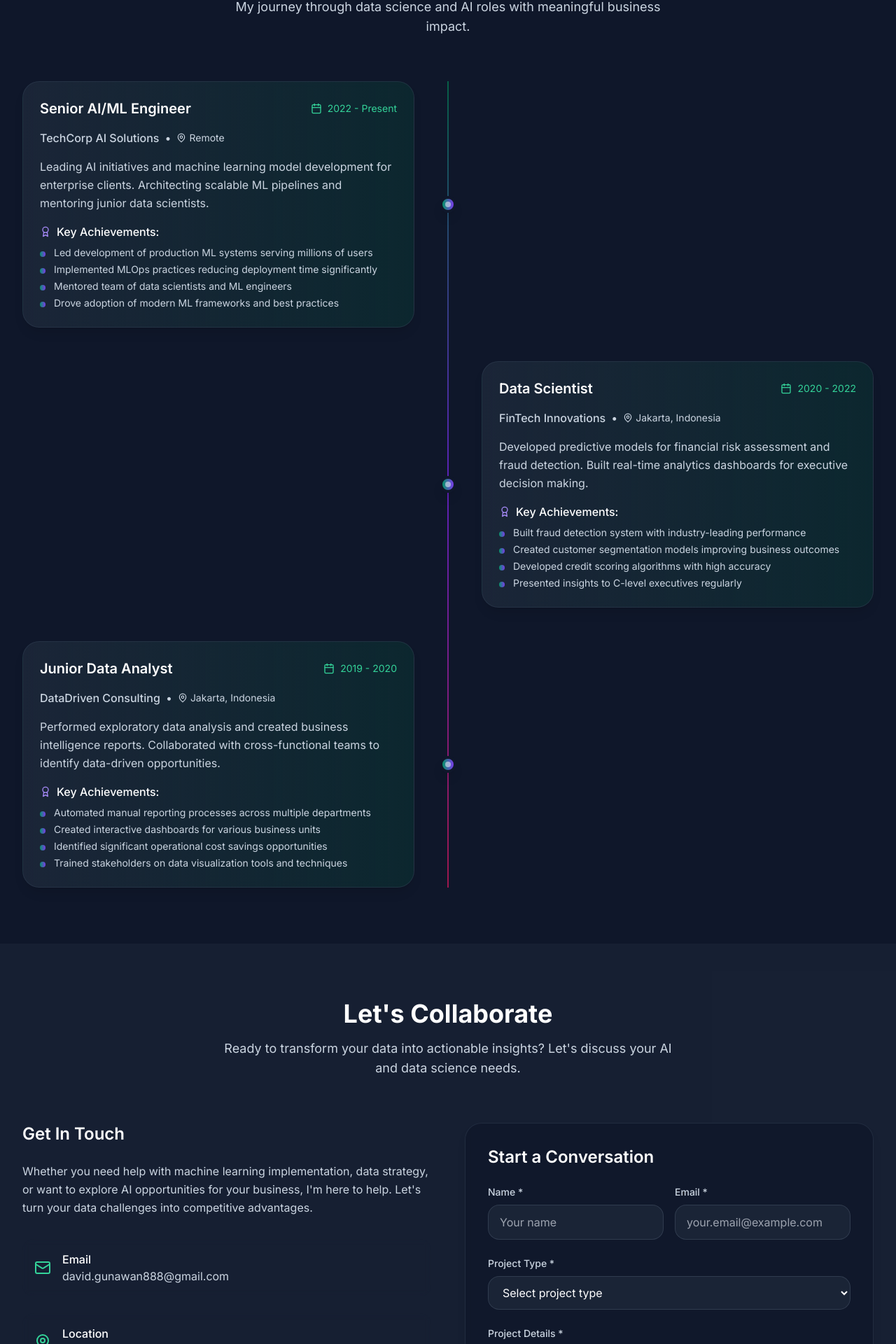
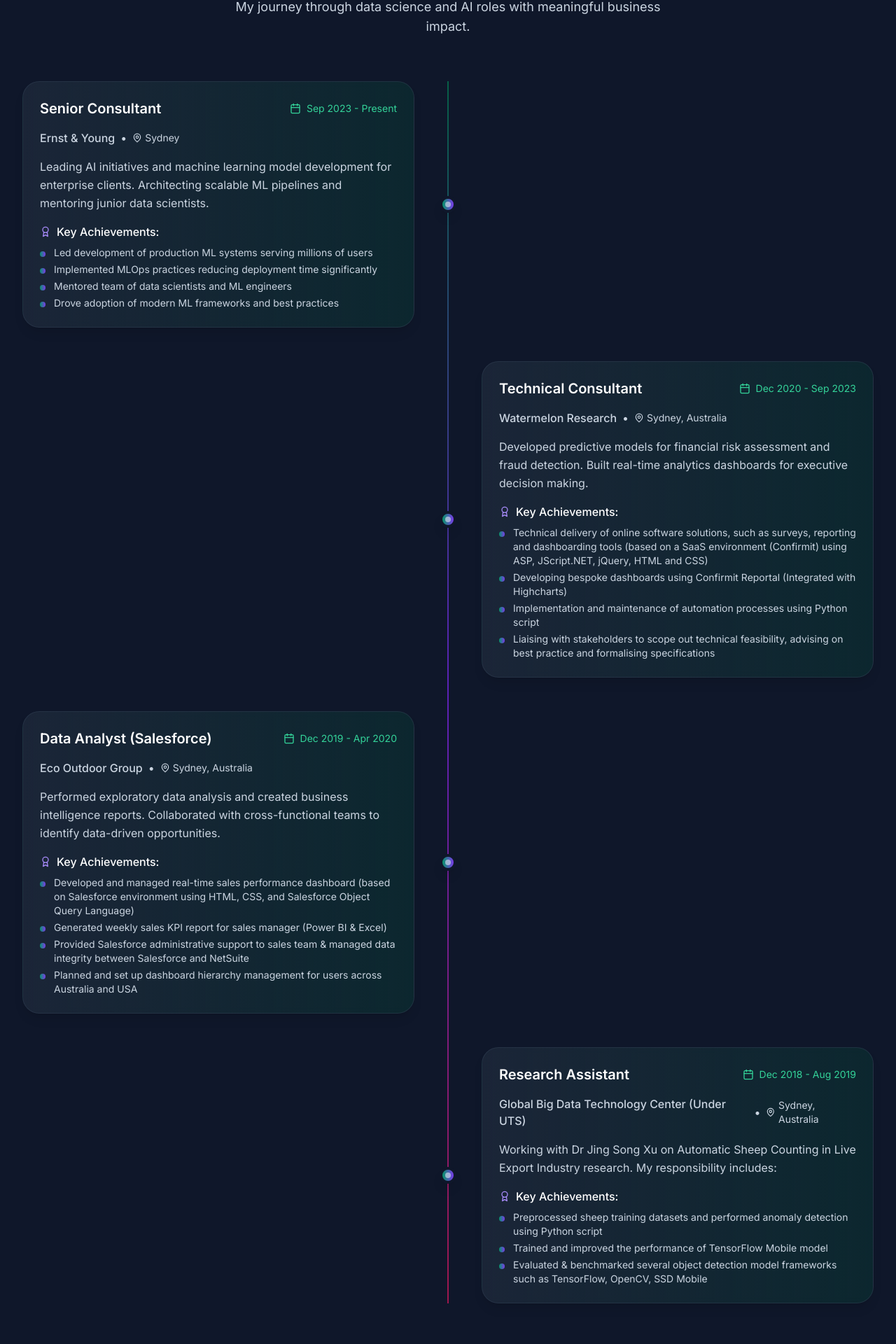
Before and after one commit to Gunawan888/Portfolio2025, a React (Vite) app: page / in a window 1280 px wide. Shown: the part 6996-8916 px from the top of the page at 70% size. Built offline with nearby package versions, Linux system fonts and the light colour scheme.

Commit message:
Update Experience.tsx

```diff
--- a/src/components/Experience.tsx
+++ b/src/components/Experience.tsx
@@ -4,10 +4,10 @@
 const Experience = () => {
   const experiences = [
     {
-      title: 'Senior AI/ML Engineer',
-      company: 'TechCorp AI Solutions',
-      location: 'Remote',
-      period: '2022 - Present',
+      title: 'Senior Consultant',
+      company: 'Ernst & Young',
+      location: 'Sydney',
+      period: 'Sep 2023 - Present',
       description: 'Leading AI initiatives and machine learning model development for enterprise clients. Architecting scalable ML pipelines and mentoring junior data scientists.',
       achievements: [
         'Led development of production ML systems serving millions of users',
@@ -17,29 +17,41 @@
       ]
     },
     {
-      title: 'Data Scientist',
-      company: 'FinTech Innovations',
-      location: 'Jakarta, Indonesia',
-      period: '2020 - 2022',
+      title: 'Technical Consultant',
+      company: 'Watermelon Research',
+      location: 'Sydney, Australia',
+      period: 'Dec 2020 - Sep 2023',
       description: 'Developed predictive models for financial risk assessment and fraud detection. Built real-time analytics dashboards for executive decision making.',
       achievements: [
-        'Built fraud detection system with industry-leading performance',
-        'Created customer segmentation models improving business outcomes',
-        'Developed credit scoring algorithms with high accuracy',
-        'Presented insights to C-level executives regularly'
+        'Technical delivery of online software solutions, such as surveys, reporting and dashboarding tools (based on a SaaS environment (Confirmit) using ASP, JScript.NET, jQuery, HTML and CSS)',
+        'Developing bespoke dashboards using Confirmit Reportal (Integrated with Highcharts)',
+        'Implementation and maintenance of automation processes using Python script',
+        'Liaising with stakeholders to scope out technical feasibility, advising on best practice and formalising specifications'
       ]
     },
     {
-      title: 'Junior Data Analyst',
-      company: 'DataDriven Consulting',
-      location: 'Jakarta, Indonesia',
-      period: '2019 - 2020',
+      title: 'Data Analyst (Salesforce)',
+      company: 'Eco Outdoor Group',
+      location: 'Sydney, Australia',
+      period: 'Dec 2019 - Apr 2020',
       description: 'Performed exploratory data analysis and created business intelligence reports. Collaborated with cross-functional teams to identify data-driven opportunities.',
       achievements: [
-        'Automated manual reporting processes across multiple departments',
-        'Created interactive dashboards for various business units',
-        'Identified significant operational cost savings opportunities',
-        'Trained stakeholders on data visualization tools and techniques'
+        'Developed and managed real-time sales performance dashboard (based on Salesforce environment using HTML, CSS, and Salesforce Object Query Language)',
+        'Generated weekly sales KPI report for sales manager (Power BI & Excel)',
+        'Provided Salesforce administrative support to sales team & managed data integrity between Salesforce and NetSuite',
+        'Planned and set up dashboard hierarchy management for users across Australia and USA'
+      ]
+    },
+    {
+      title: 'Research Assistant',
+      company: 'Global Big Data Technology Center (Under UTS)',
+      location: 'Sydney, Australia',
+      period: 'Dec 2018 - Aug 2019',
+      description: 'Working with Dr Jing Song Xu on Automatic Sheep Counting in Live Export Industry research. My responsibility includes:',
+      achievements: [
+        'Preprocessed sheep training datasets and performed anomaly detection using Python script',
+        'Trained and improved the performance of TensorFlow Mobile model',
+        'Evaluated & benchmarked several object detection model frameworks such as TensorFlow, OpenCV, SSD Mobile'
       ]
     }
   ];
@@ -62,18 +74,16 @@
 
           <div className="space-y-12">
             {experiences.map((exp, index) => (
-              <div key={index} className={`relative flex items-center ${
-                index % 2 === 0 ? 'md:flex-row' : 'md:flex-row-reverse'
-              } animate-fade-in-up`} style={{ animationDelay: `${index * 0.2}s` }}>
+              <div key={index} className={`relative flex items-center ${index % 2 === 0 ? 'md:flex-row' : 'md:flex-row-reverse'
+                } animate-fade-in-up`} style={{ animationDelay: `${index * 0.2}s` }}>
                 {/* Timeline dot */}
                 <div className="absolute left-4 md:left-1/2 transform md:-translate-x-1/2 w-6 h-6 bg-gradient-to-r from-emerald-600 to-violet-600 rounded-full border-4 border-white dark:border-slate-900 shadow-lg z-10 flex items-center justify-center group-hover:scale-110 transition-transform duration-300">
                   <div className="w-2 h-2 bg-white rounded-full animate-pulse"></div>
                 </div>
 
                 {/* Content */}
-                <div className={`ml-16 md:ml-0 md:w-1/2 ${
-                  index % 2 === 0 ? 'md:pr-12' : 'md:pl-12'
-                }`}>
+                <div className={`ml-16 md:ml-0 md:w-1/2 ${index % 2 === 0 ? 'md:pr-12' : 'md:pl-12'
+                  }`}>
                   <div className="bg-gradient-to-r from-slate-50/80 to-emerald-50/80 dark:from-slate-800/80 dark:to-emerald-900/30 p-6 rounded-3xl shadow-lg hover:shadow-xl dark:hover:shadow-slate-700/30 transition-all duration-500 hover:-translate-y-2 border border-slate-200/50 dark:border-slate-700/50 group backdrop-blur-sm">
                     <div className="flex flex-col sm:flex-row sm:items-center sm:justify-between mb-4">
                       <h3 className="text-xl font-semibold text-slate-800 dark:text-white group-hover:text-emerald-600 dark:group-hover:text-emerald-400 transition-colors duration-300">
```
